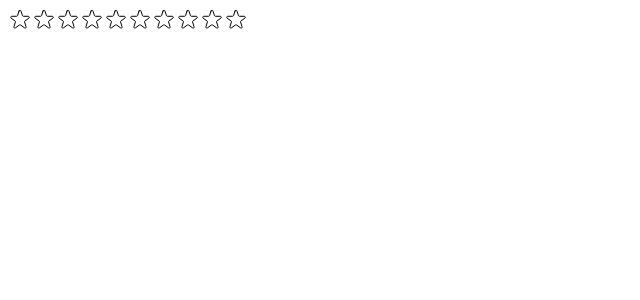
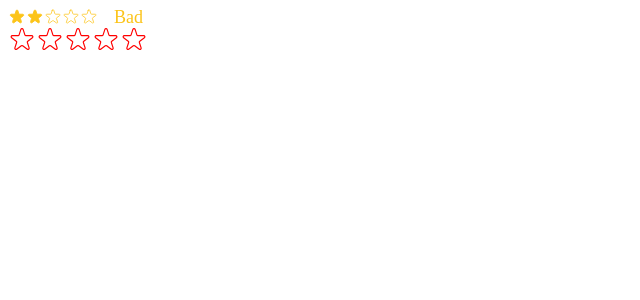
Before and after one commit to MoohamedMoustafa/movies-app, a React (Create React App) app: page / in a window 1280 px wide. Shown: the top 300 px of the page, without its empty margins (0-640 px from the left). Built offline with nearby package versions, Linux system fonts and the light colour scheme.

Commit message:
feat: enhance StarRating component with customizable props for flexibility and reusability

```diff
--- a/src/Components/StarRating.js
+++ b/src/Components/StarRating.js
@@ -1,4 +1,6 @@
 import React, { useState } from "react";
+
+// Styles for the main container and star container
 const containerStyle = {
   display: "flex",
   alignItems: "center",
@@ -9,49 +11,91 @@ const starContainerStyle = {
   display: "flex",
 };
 
+// Main StarRating component with customizable props
+// maxRating: maximum number of stars to display
+// color: color of the stars
+// size: size of stars in pixels
+// className: additional CSS classes
+// messages: array of messages to display for each rating
+// defaultRating: initial rating value
+// onSetRating: function to call when rating is set
+export default function StarRating({
+  maxRating = 5,
+  color = "#fcc419",
+  size = 18,
+  className = "",
+  messages = [],
+  defaultRating = 0,
+  onSetRating,
+}) {
+  // Style for the rating text
   const textStyle = {
     lineHeight: "1",
     margin: "0",
+    color,
+    fontSize: `${size}px`,
   };
-export default function StarRating({ maxRating = 5 }) {
-  const [rating, setRating] = useState(0);
+
+  // State for managing permanent rating and temporary rating (on hover)
+  const [rating, setRating] = useState(defaultRating);
   const [tempRating, setTempRating] = useState(0);
+
+  // Handler for setting the permanent rating
   function handleRating(rating) {
     setRating(rating);
+    if(onSetRating){
+      onSetRating();
     }
+  }
+
+  // Handlers for mouse hover effects
   function handleHoverIn(i) {
     setTempRating(i + 1);
+  }
 
-  }
   function handleHoverOut() {
     setTempRating(0);
   }
+
   return (
-    <div style={containerStyle}>
+    <div style={containerStyle} className={className}>
       <div style={starContainerStyle}>
         {Array.from({ length: maxRating }, (_, i) => (
           <Star
             key={i}
             onRate={() => handleRating(i + 1)}
-            isFull={tempRating? i + 1 <= tempRating : i + 1 <= rating}
+            isFull={tempRating ? i + 1 <= tempRating : i + 1 <= rating}
             onHoverIn={() => handleHoverIn(i)}
             onHoverOut={() => handleHoverOut(i)}
+            color={color}
+            size={size}
           />
         ))}
       </div>
-      <p style={textStyle}>{tempRating || rating || ""}</p>
+      <p style={textStyle}>
+        {messages.length === maxRating
+          ? messages[tempRating ? tempRating - 1 : rating - 1]
+          : tempRating || rating || ""}
+      </p>
     </div>
   );
 }
 
+// Individual Star component
+// onRate: function to call when star is clicked
+// isFull: determines if star should be filled or empty
+// onHoverIn/onHoverOut: handlers for hover effects
+// color: star color
+// size: star size
+function Star({ onRate, isFull, onHoverIn, onHoverOut, color, size }) {
   const starStyle = {
-  width: "24px",
-  height: "24px",
+    width: `${size}px`,
+    height: `${size}px`,
+    color,
     cursor: "pointer",
     display: "block",
   };
 
-function Star({ onRate, isFull, onHoverIn, onHoverOut }) {
   return (
     <span
       role="button"
@@ -64,8 +108,8 @@ function Star({ onRate, isFull, onHoverIn, onHoverOut }) {
         <svg
           xmlns="http://www.w3.org/2000/svg"
           viewBox="0 0 20 20"
-          fill="#000"
-          stroke="#000"
+          fill={color}
+          stroke={color}
         >
           <path d="M9.049 2.927c.3-.921 1.603-.921 1.902 0l1.07 3.292a1 1 0 00.95.69h3.462c.969 0 1.371 1.24.588 1.81l-2.8 2.034a1 1 0 00-.364 1.118l1.07 3.292c.3.921-.755 1.688-1.54 1.118l-2.8-2.034a1 1 0 00-1.175 0l-2.8 2.034c-.784.57-1.838-.197-1.539-1.118l1.07-3.292a1 1 0 00-.364-1.118L2.98 8.72c-.783-.57-.38-1.81.588-1.81h3.461a1 1 0 00.951-.69l1.07-3.292z" />
         </svg>
@@ -74,7 +118,7 @@ function Star({ onRate, isFull, onHoverIn, onHoverOut }) {
           xmlns="http://www.w3.org/2000/svg"
           fill="none"
           viewBox="0 0 24 24"
-          stroke="#000"
+          stroke={color}
         >
           <path
             strokeLinecap="round"
@@ -88,6 +132,7 @@ function Star({ onRate, isFull, onHoverIn, onHoverOut }) {
   );
 }
 
+// SVG paths for filled and empty stars are kept at the bottom for reference
 /*
 FULL STAR
 
--- a/src/index.js
+++ b/src/index.js
@@ -5,9 +5,22 @@ import StarRating from "./Components/StarRating";
 // import App from "./App";
 
 const root = ReactDOM.createRoot(document.getElementById("root"));
+const ratingComments = ["Terrible", "Bad", "Okay", "Good", "Great"];
 root.render(
   <React.StrictMode>
     {/* <App /> */}
-    <StarRating maxRating={10}/>
+    <StarRating
+      maxRating={5}
+      messages={ratingComments}
+      defaultRating={2}
+
+    />
+    <StarRating
+      maxRating={5}
+      size={28}
+      color="red"
+      className={""}
+      messages={ratingComments}
+    />
   </React.StrictMode>
 );
```
Lines whose indentation alone changed are shown as unchanged.
